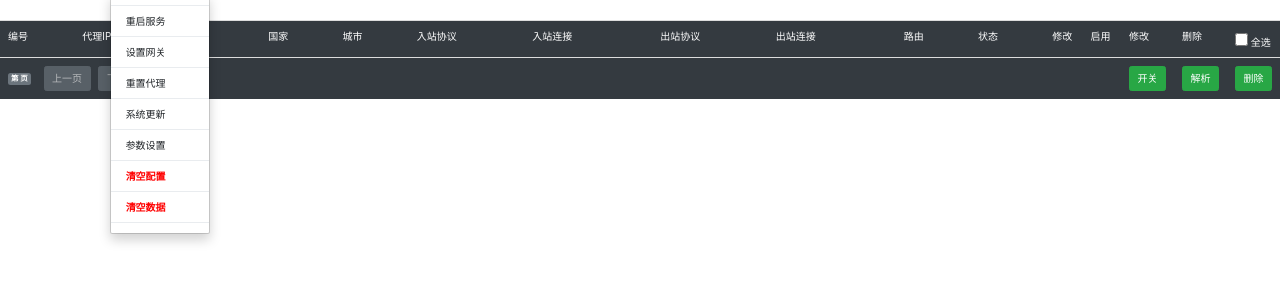
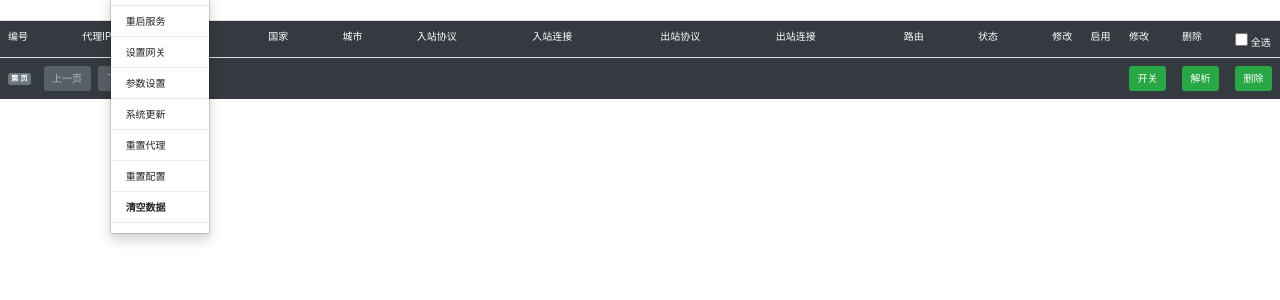
Before and after one commit to kuangyezhifeng/xos, a Python web app: template templates/conversion.html in a window 1280 px wide, after a click that opens the changed part. Shown: the part 62-362 px from the top of the page. Run offline with Jinja, Linux system fonts and the light colour scheme; the template is opened without the code that fills it, so the values that code supplies are empty; some libraries are stand-ins or nearby versions.

```diff
--- a/templates/base.html
+++ b/templates/base.html
@@ -40,15 +40,15 @@
                         <div class="dropdown-divider"></div>
                         <a class="dropdown-item" href="{{ url_for('gateway_select') }}">设置网关</a>
                         <div class="dropdown-divider"></div>
-                        <a class="dropdown-item" href="{{ url_for('system',exec_type='tproxy') }}">重置代理</a>
+                        <a class="dropdown-item" href="{{ url_for('xos_config') }}">参数设置</a>
                         <div class="dropdown-divider"></div>
                         <a class="dropdown-item" href="{{ url_for('update') }}">系统更新</a>
                         <div class="dropdown-divider"></div>
-                        <a class="dropdown-item" href="{{ url_for('xos_config') }}">参数设置</a>
+                        <a class="dropdown-item" href="{{ url_for('system',exec_type='tproxy') }}">重置代理</a>
                         <div class="dropdown-divider"></div>
-                        <a class="dropdown-item" href="{{ url_for('system',exec_type='xray') }}" style="color: red;"><b>清空配置</b></a>
+                        <a class="dropdown-item" href="{{ url_for('system',exec_type='xray') }}">重置配置</a>
                         <div class="dropdown-divider"></div>
-                        <a class="dropdown-item" href="{{ url_for('system',exec_type='database') }}" style="color: red;"><b>清空数据</b></a>
+                        <a class="dropdown-item" href="{{ url_for('system',exec_type='database') }}"><b>清空数据</b></a>
                         <div class="dropdown-divider"></div>
                     </div>
                 </li>
```
